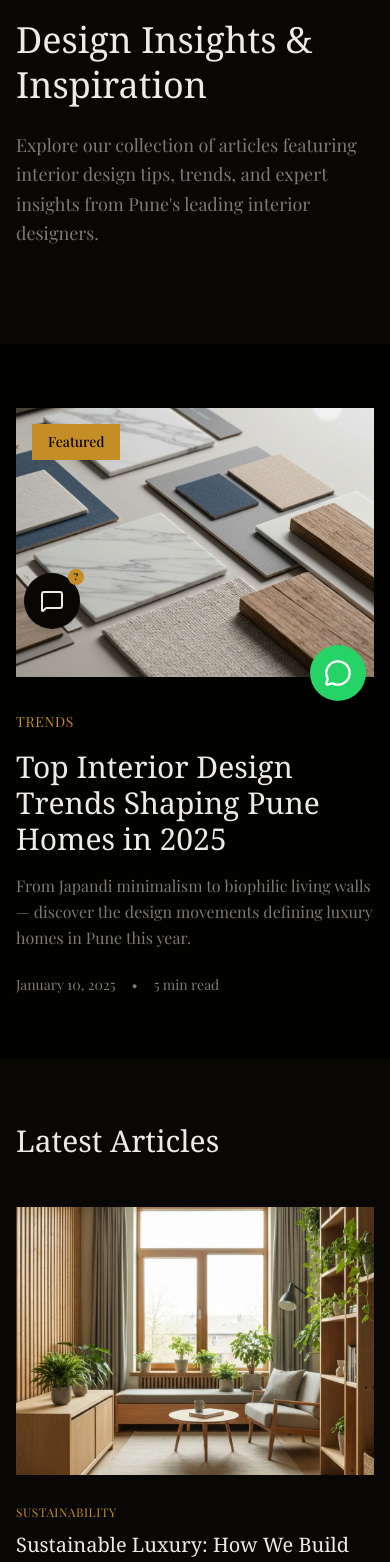
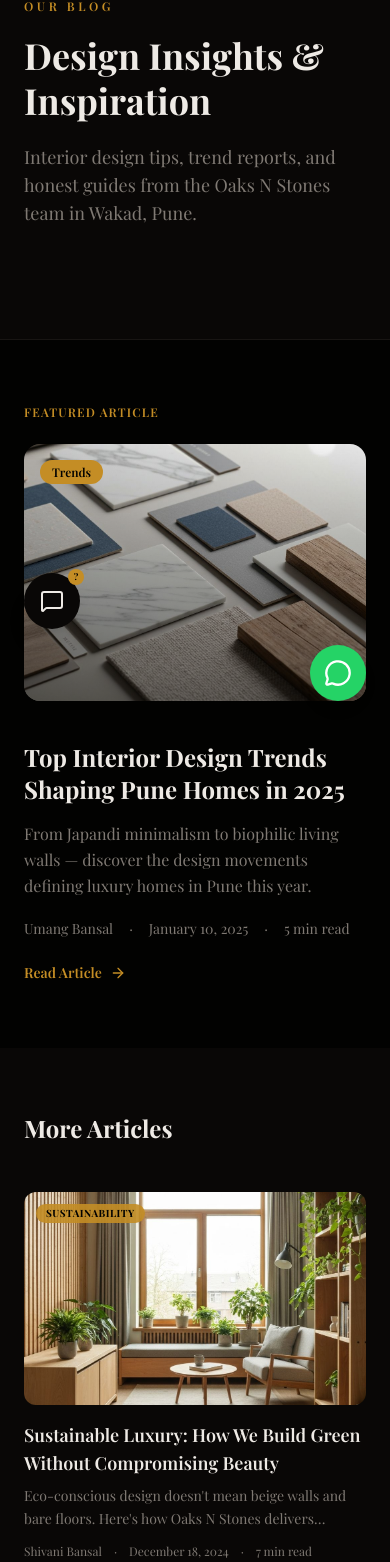
Before and after one commit to oaksnstones/oaksnstones.co.in, a Next.js app: page /blog in a window 390 px wide. Shown: the part 119-1681 px from the top of the page. Built offline with nearby package versions, Linux system fonts and the light colour scheme; a web font is replaced by a local one.

Commit message:
v7: cursor drag + blog fix

```diff
--- a/app/blog/blog-client.tsx
+++ b/app/blog/blog-client.tsx
@@ -3,99 +3,109 @@
 import { motion } from "framer-motion"
 import Image from "next/image"
 import Link from "next/link"
-
 import { blogPosts } from "@/lib/blog-data"
-
+import { ArrowRight } from "lucide-react"
 
 export function BlogClient() {
+  const featured = blogPosts[0]
+  const rest     = blogPosts.slice(1)
+
   return (
     <main className="min-h-screen bg-background">
+
       {/* Hero */}
-      <section className="relative py-24 lg:py-32 bg-secondary">
-        <div className="container mx-auto px-4 sm:px-6 lg:px-8">
-          <motion.div
-            initial={{ opacity: 0, y: 30 }}
-            animate={{ opacity: 1, y: 0 }}
-            transition={{ duration: 0.8 }}
-            className="max-w-3xl"
-          >
-            <span className="text-accent uppercase tracking-[0.3em] text-sm font-medium">Our Blog</span>
-            <h1 className="mt-4 text-4xl md:text-5xl lg:text-6xl font-serif text-foreground leading-tight">
-              Design Insights & Inspiration
+      <section className="relative py-28 bg-secondary border-b border-border">
+        <div className="mx-auto max-w-7xl px-6">
+          <motion.div initial={{ opacity: 0, y: 24 }} animate={{ opacity: 1, y: 0 }} transition={{ duration: 0.7 }}>
+            <span className="text-xs font-semibold uppercase tracking-[0.3em] text-accent">Our Blog</span>
+            <h1 className="mt-4 font-sans text-4xl font-bold leading-tight text-foreground md:text-5xl">
+              Design Insights &amp; Inspiration
             </h1>
-            <p className="mt-6 text-lg text-muted-foreground leading-relaxed max-w-2xl">
-              Explore our collection of articles featuring interior design tips, trends,
-              and expert insights from Pune&apos;s leading interior designers.
+            <p className="mt-5 max-w-2xl text-lg text-muted-foreground">
+              Interior design tips, trend reports, and honest guides from the Oaks N Stones team in Wakad, Pune.
             </p>
           </motion.div>
         </div>
       </section>
 
-      {/* Featured Post */}
+      {/* Featured post */}
+      {featured && (
         <section className="py-16 lg:py-24">
-        <div className="container mx-auto px-4 sm:px-6 lg:px-8">
-          <motion.div
-            initial={{ opacity: 0, y: 30 }}
-            whileInView={{ opacity: 1, y: 0 }}
-            transition={{ duration: 0.8 }}
-            viewport={{ once: true }}
-          >
-            <Link href={`/blog/${(Array.isArray(blogPosts) && blogPosts[0]) ? blogPosts[0].slug : ""}`} className="group block">
-              <div className="grid lg:grid-cols-2 gap-8 lg:gap-12 items-center">
-                <div className="relative aspect-[4/3] overflow-hidden">
-                  <Image src={(Array.isArray(blogPosts) && blogPosts[0]) ? blogPosts[0].image : "/images/hero-living-room.jpg"} alt={(Array.isArray(blogPosts) && blogPosts[0]) ? blogPosts[0].title : ""} fill className="object-cover transition-transform duration-700 group-hover:scale-105" />
-                  <div className="absolute top-4 left-4 bg-accent text-accent-foreground px-4 py-2 text-sm font-medium">Featured</div>
+          <div className="mx-auto max-w-7xl px-6">
+            <p className="mb-6 text-xs font-semibold uppercase tracking-widest text-accent">Featured Article</p>
+            <Link href={`/blog/${featured.slug}`} className="group block">
+              <div className="grid items-center gap-10 lg:grid-cols-2">
+                <div className="relative aspect-[4/3] overflow-hidden rounded-2xl">
+                  <Image
+                    src={featured.image}
+                    alt={featured.title}
+                    fill priority
+                    className="object-cover transition-transform duration-700 group-hover:scale-105"
+                  />
+                  <div className="absolute inset-0 bg-gradient-to-t from-black/50 to-transparent" />
+                  <span className="absolute left-4 top-4 rounded-full bg-accent px-3 py-1 text-xs font-semibold text-accent-foreground">
+                    {featured.category}
+                  </span>
                 </div>
                 <div>
-                  <span className="text-accent uppercase tracking-wider text-sm">{(Array.isArray(blogPosts) && blogPosts[0]) ? blogPosts[0].category : ""}</span>
-                  <h2 className="mt-4 text-3xl md:text-4xl font-serif text-foreground group-hover:text-accent transition-colors">
-                    {(Array.isArray(blogPosts) && blogPosts[0]) ? blogPosts[0].title : ""}
+                  <h2 className="font-sans text-2xl font-bold text-foreground transition-colors group-hover:text-accent md:text-3xl">
+                    {featured.title}
                   </h2>
-                  <p className="mt-4 text-muted-foreground leading-relaxed">{(Array.isArray(blogPosts) && blogPosts[0]) ? blogPosts[0].excerpt : ""}</p>
-                  <div className="mt-6 flex items-center gap-4 text-sm text-muted-foreground">
-                    <span>{(Array.isArray(blogPosts) && blogPosts[0]) ? blogPosts[0].date : ""}</span>
-                    <span>•</span>
-                    <span>{(Array.isArray(blogPosts) && blogPosts[0]) ? blogPosts[0].readTime : ""}</span>
+                  <p className="mt-4 leading-relaxed text-muted-foreground">{featured.excerpt}</p>
+                  <div className="mt-5 flex items-center gap-4 text-sm text-muted-foreground">
+                    <span>{featured.author}</span>
+                    <span>·</span>
+                    <span>{featured.date}</span>
+                    <span>·</span>
+                    <span>{featured.readTime}</span>
                   </div>
+                  <span className="mt-6 inline-flex items-center gap-2 text-sm font-semibold text-accent">
+                    Read Article <ArrowRight className="h-4 w-4 transition-transform group-hover:translate-x-1" />
+                  </span>
                 </div>
               </div>
             </Link>
-          </motion.div>
           </div>
         </section>
+      )}
 
-      {/* Blog Grid */}
-      <section className="py-16 lg:py-24 bg-secondary">
-        <div className="container mx-auto px-4 sm:px-6 lg:px-8">
-          <motion.h2
-            initial={{ opacity: 0, y: 20 }}
-            whileInView={{ opacity: 1, y: 0 }}
-            transition={{ duration: 0.6 }}
-            viewport={{ once: true }}
-            className="text-3xl font-serif text-foreground mb-12"
-          >
-            Latest Articles
-          </motion.h2>
-          <div className="grid md:grid-cols-2 lg:grid-cols-3 gap-8">
-            {(Array.isArray(blogPosts) ? blogPosts : []).slice(1).map((post, index) => (
+      {/* Grid */}
+      <section className="bg-secondary py-16 lg:py-24">
+        <div className="mx-auto max-w-7xl px-6">
+          <h2 className="mb-12 font-sans text-2xl font-bold text-foreground">More Articles</h2>
+          <div className="grid gap-8 md:grid-cols-2 lg:grid-cols-3">
+            {rest.map((post, i) => (
               <motion.article
                 key={post.slug}
-                initial={{ opacity: 0, y: 30 }}
+                initial={{ opacity: 0, y: 24 }}
                 whileInView={{ opacity: 1, y: 0 }}
-                transition={{ duration: 0.6, delay: index * 0.1 }}
                 viewport={{ once: true }}
+                transition={{ duration: 0.5, delay: i * 0.08 }}
               >
-                <Link href={`/blog/${post.slug}`} className="group block">
-                  <div className="relative aspect-[4/3] overflow-hidden mb-6">
-                    <Image src={post.image} alt={post.title} fill className="object-cover transition-transform duration-700 group-hover:scale-105" />
+                <Link href={`/blog/${post.slug}`} className="group block h-full">
+                  <div className="relative aspect-[16/10] overflow-hidden rounded-xl">
+                    <Image
+                      src={post.image}
+                      alt={post.title}
+                      fill
+                      className="object-cover transition-transform duration-700 group-hover:scale-105"
+                    />
+                    <span className="absolute left-3 top-3 rounded-full bg-accent/90 px-2.5 py-0.5 text-[10px] font-bold uppercase tracking-wider text-accent-foreground">
+                      {post.category}
+                    </span>
                   </div>
-                  <span className="text-accent uppercase tracking-wider text-xs">{post.category}</span>
-                  <h3 className="mt-2 text-xl font-serif text-foreground group-hover:text-accent transition-colors">{post.title}</h3>
-                  <p className="mt-3 text-sm text-muted-foreground line-clamp-2">{post.excerpt}</p>
-                  <div className="mt-4 flex items-center gap-3 text-xs text-muted-foreground">
+                  <div className="mt-4">
+                    <h3 className="font-sans text-lg font-semibold text-foreground transition-colors group-hover:text-accent">
+                      {post.title}
+                    </h3>
+                    <p className="mt-2 text-sm leading-relaxed text-muted-foreground line-clamp-2">{post.excerpt}</p>
+                    <div className="mt-3 flex items-center gap-3 text-xs text-muted-foreground">
+                      <span>{post.author}</span>
+                      <span>·</span>
                       <span>{post.date}</span>
-                    <span>•</span>
+                      <span>·</span>
                       <span>{post.readTime}</span>
+                    </div>
                   </div>
                 </Link>
               </motion.article>
@@ -105,45 +115,38 @@ export function BlogClient() {
       </section>
 
       {/* Newsletter */}
-      <section className="py-16 lg:py-24">
-        <div className="container mx-auto px-4 sm:px-6 lg:px-8">
-          <motion.div
-            initial={{ opacity: 0, y: 30 }}
-            whileInView={{ opacity: 1, y: 0 }}
-            transition={{ duration: 0.8 }}
-            viewport={{ once: true }}
-            className="max-w-2xl mx-auto text-center"
-          >
-            <h2 className="text-3xl md:text-4xl font-serif text-foreground">Stay Inspired</h2>
-            <p className="mt-4 text-muted-foreground">
-              Subscribe to our newsletter for the latest design trends, tips, and exclusive insights
-              from Pune&apos;s premier interior design studio.
+      <section className="py-20 px-6">
+        <div className="mx-auto max-w-xl text-center">
+          <h2 className="font-sans text-2xl font-bold text-foreground">Stay Inspired</h2>
+          <p className="mt-3 text-muted-foreground">
+            Monthly design tips and exclusive insights from our studio in Wakad, Pune.
           </p>
-            <div className="mt-8 flex flex-col sm:flex-row gap-4 max-w-md mx-auto">
+          <div className="mt-8 flex gap-3">
             <input
               type="email"
-                placeholder="Enter your email"
-                className="flex-1 px-4 py-3 bg-secondary border border-border text-foreground placeholder:text-muted-foreground focus:outline-none focus:border-accent"
+              placeholder="Your email address"
+              className="flex-1 rounded-xl border border-border bg-secondary px-4 py-3 text-sm text-foreground placeholder:text-muted-foreground focus:border-accent focus:outline-none"
             />
             <button
               type="button"
               onClick={async (e) => {
-                  const emailInput = e.currentTarget.previousElementSibling as HTMLInputElement
-                  if (!emailInput?.value) return
+                const btn = e.currentTarget
+                const input = btn.previousElementSibling as HTMLInputElement
+                if (!input?.value) return
                 await fetch("https://formspree.io/f/xojrqbvj", {
                   method: "POST",
                   headers: { "Content-Type": "application/json", Accept: "application/json" },
-                    body: JSON.stringify({ email: emailInput.value, source: "newsletter" }),
+                  body: JSON.stringify({ email: input.value, source: "newsletter" }),
                 }).catch(() => {})
-                  emailInput.value = ""
-                  e.currentTarget.textContent = "Subscribed ✓"
+                input.value = ""
+                btn.textContent = "Subscribed ✓"
+                btn.classList.add("opacity-70")
               }}
-                className="px-8 py-3 bg-accent text-accent-foreground font-medium hover:bg-accent/90 transition-colors whitespace-nowrap"
+              className="rounded-xl bg-accent px-6 py-3 text-sm font-semibold text-accent-foreground transition-all hover:bg-accent/90"
             >
               Subscribe
             </button>
           </div>
-          </motion.div>
         </div>
       </section>
     </main>
```
Also changed, not shown: components/custom-cursor.tsx (+91 -82 lines). Lines whose indentation alone changed are shown as unchanged.
